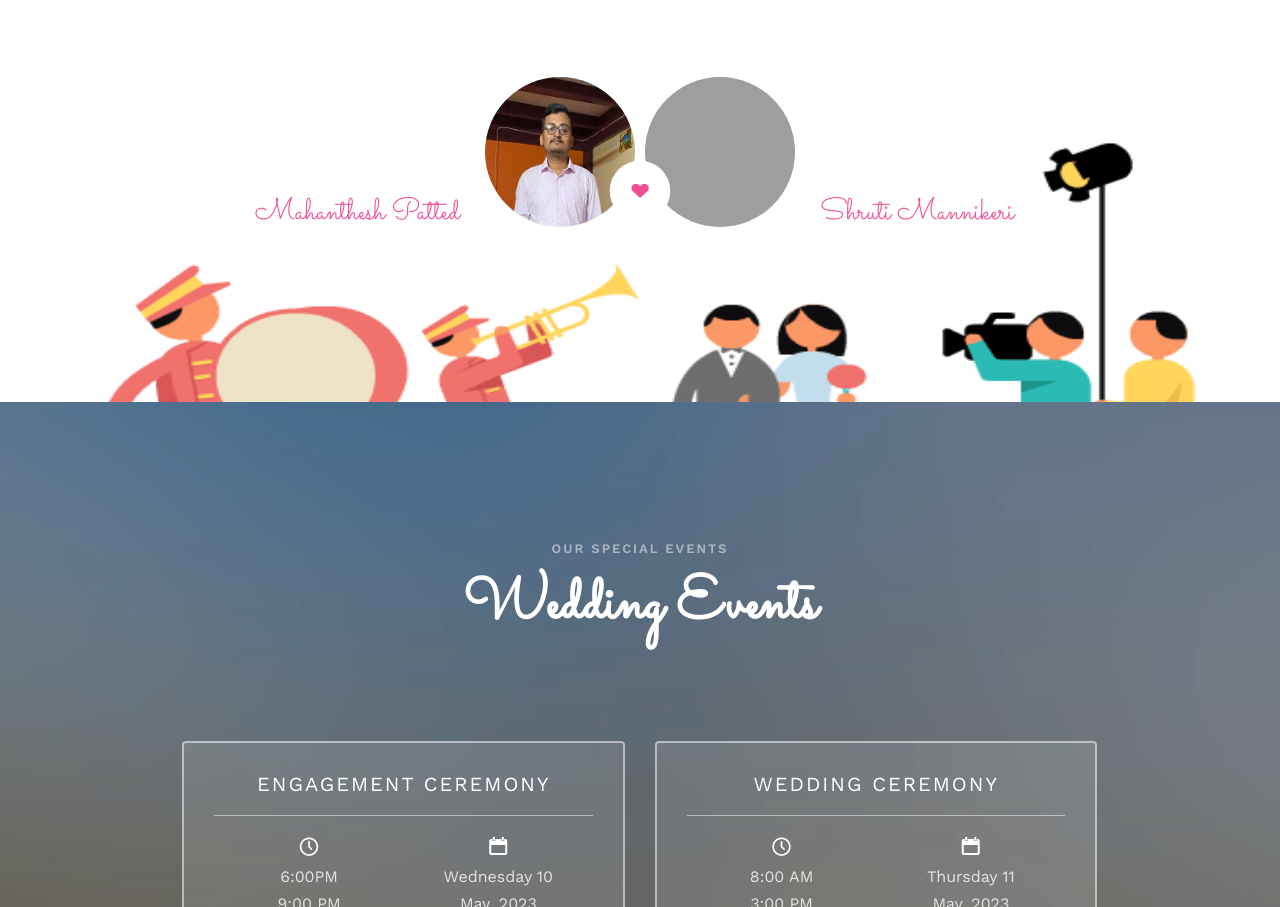
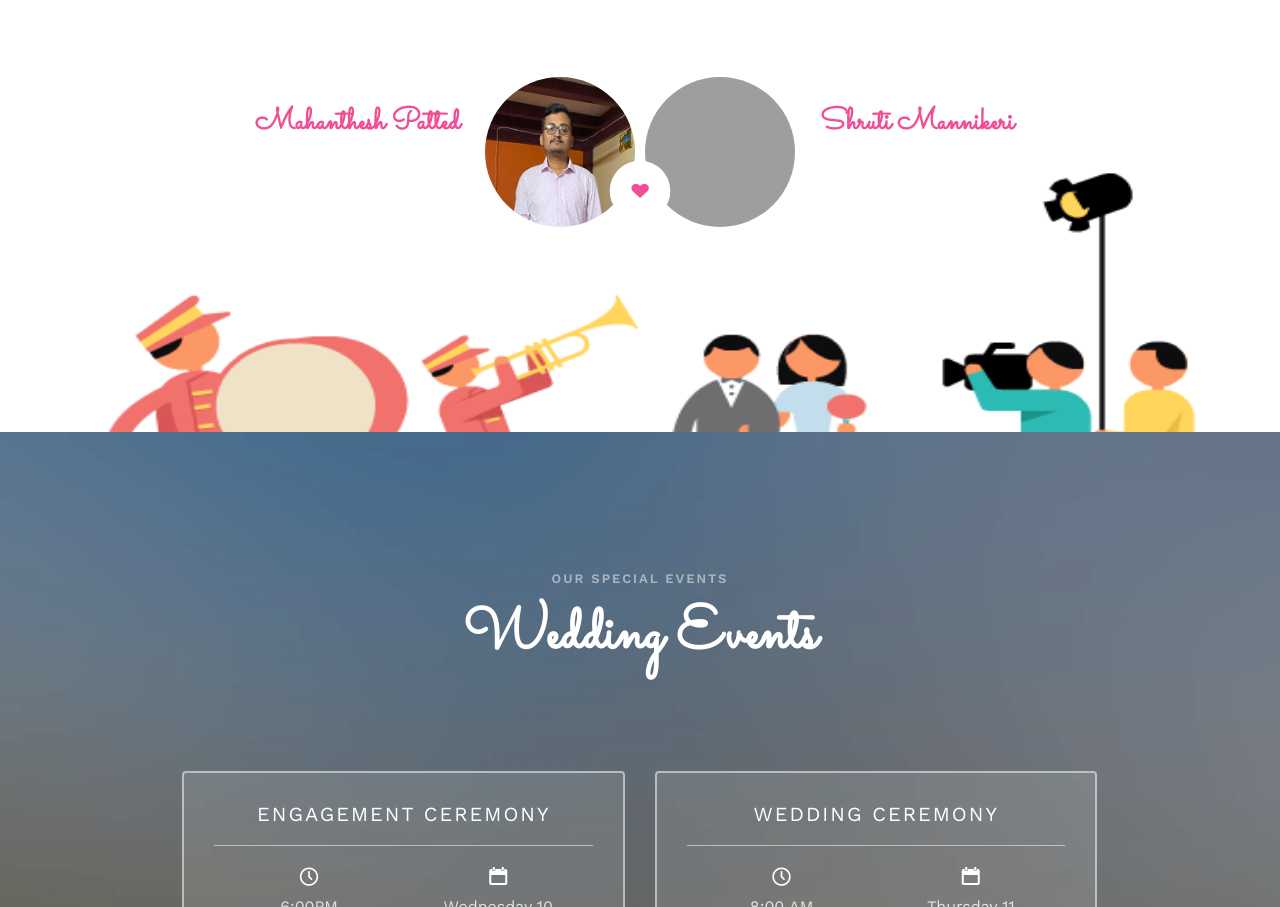
Before and after one commit to shrutimannikeri/wedding, a plain HTML site: page index.html in a window 1280 px wide. Shown: the part 1245-2152 px from the top of the page. Drawn offline with nearby package versions, Linux system fonts and the light colour scheme; grey boxes are pictures that could not be loaded; files whose address does not match are found by name.

Commit message:
changed css

```diff
--- a/css/style.css
+++ b/css/style.css
@@ -1877,8 +1877,9 @@ img.img-responsive-block {
     font-family: "Sacramento", Arial, serif;
     color: #F14E95;
     font-size: 30px;
-    margin-top: 4em;
-    margin-bottom: 2em;
+    margin-top: 1em;
+    margin-bottom: 6em;
+    font-weight: 900;
 }
 .heart {
     position: absolute;
```
